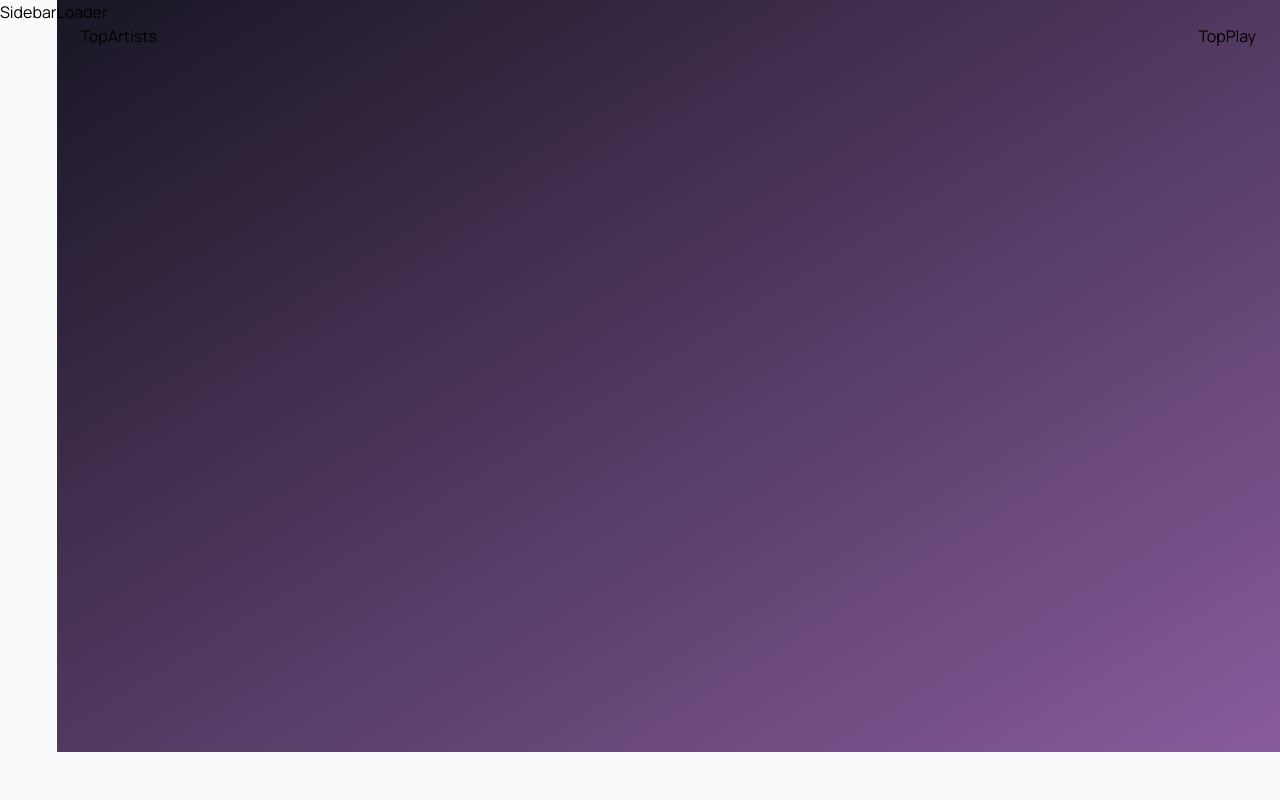
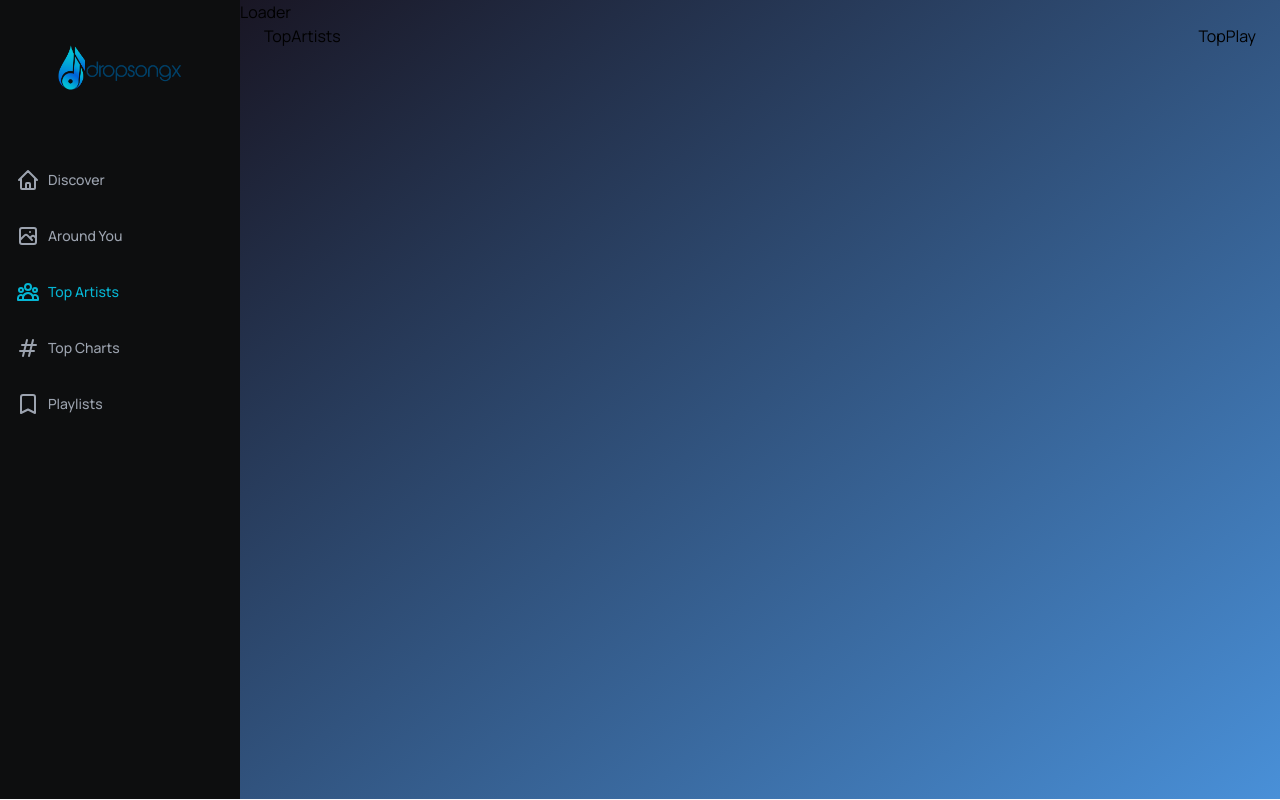
Before and after one commit to paakowamoquandoh/Web-Music-Player, a React (Vite) app in the folder dropmusic/: page /top-artists in a window 1280 px wide. Built offline with nearby package versions, Linux system fonts and the light colour scheme.

Commit message:
app updates

```diff
--- a/dropmusic/src/App.jsx
+++ b/dropmusic/src/App.jsx
@@ -10,10 +10,10 @@
   return (
     <div className="relative flex App">
       <Sidebar />
-      <div className="flex-1 flex flex-col bg-gradient-to-br from-black to-[rgb(136,91,156)]">
+      <div className="flex-1 flex flex-col bg-gradient-to-br from-black to-[rgb(73,144,216)]">
         <Searchbar />
 
-        <div className="px-6 h-[calc(100vh-72px)] overflow-y-scroll hide-scrollbar flex xl:flex-row flex-col-reverse">
+        <div className="px-6 h-[calc(100vh-25px)] overflow-y-scroll hide-scrollbar flex xl:flex-row flex-col-reverse">
           <div className="flex-1 h-fit pb-40">
             <Routes>
               <Route path="/" element={<Discover />} />
--- a/dropmusic/src/assets/constants.js
+++ b/dropmusic/src/assets/constants.js
@@ -1,4 +1,4 @@
-import { HiOutlineHashtag, HiOutlineHome, HiOutlinePhotograph, HiOutlineUserGroup } from 'react-icons/hi';
+import { HiOutlineBookmark, HiOutlineHashtag, HiOutlineHome, HiOutlinePhotograph, HiOutlineUserGroup } from 'react-icons/hi';
 
 export const genres = [
   { title: 'Pop', value: 'POP' },
@@ -22,4 +22,5 @@
   { name: 'Around You', to: '/around-you', icon: HiOutlinePhotograph },
   { name: 'Top Artists', to: '/top-artists', icon: HiOutlineUserGroup },
   { name: 'Top Charts', to: '/top-charts', icon: HiOutlineHashtag },
+  { name: 'Playlists', to: '/top-charts', icon: HiOutlineBookmark },
 ];
--- a/dropmusic/src/assets/index.js
+++ b/dropmusic/src/assets/index.js
@@ -1,5 +1,5 @@
 import loader from './loader.svg';
-import logo from './logo.svg';
+import logo from './logo.png';
 
 export {
   logo,
--- a/dropmusic/src/components/Sidebar.jsx
+++ b/dropmusic/src/components/Sidebar.jsx
@@ -1,5 +1,53 @@
-const Sidebar = () => (
-  <div>Sidebar</div>
-);
+import { useState } from "react";
+import { NavLink } from "react-router-dom";
+import { RiCloseLine } from "react-icons/ri";
+
+import { logo } from "../assets";
+import { links } from "../assets/constants";
+import { HiOutlineMenu } from "react-icons/hi";
+
+const NavLinks = ({handleClick}) => (
+   <div className="mt-10">
+    {links.map((item) => (
+      <NavLink
+      key={item.name}
+      to={item.to}
+      className="flex flex-row justify-start items-center my-8 text-sm font-medium text-gray-400 hover:text-cyan-400"
+      onClick={() => handleClick && handleClick()}
+      >
+        <item.icon className="w-6 h-6 mr-2"/>
+        {item.name}
+      </NavLink>
+    ))}
+   </div>
+)
+
+const Sidebar = () => {
+  const [mobileMenuOpen, setModileMenuOpen] = useState(false);
+
+  return(
+    <>
+    <div className="md:flex hidden flex-col w-[240px] py-10 px-4 bg-[#0d0e0f]">
+      <img src={logo} alt="droplogo" className="w-full h-14 object-contain" />
+      <NavLinks/>
+    </div>
+
+    <div className="absolute md:hidden block top-6 right-3">
+      {mobileMenuOpen ? (
+        <RiCloseLine className="w-6 h-6 text-white mr-2"
+        onClick={() => setModileMenuOpen(false)}
+        />
+      ) : <HiOutlineMenu className="w-6 h-6 text-white mr-2"
+       onClick={() => setModileMenuOpen(true)}
+      />}
+    </div>
+
+    <div className={`absolute top-0 h-screen w-2/3 bg-gradient-to-tl from-white/10 to-[#1c1e1f] backdrop-blur-lg z-10 p-6 md:hidden smooth-transition ${mobileMenuOpen ? 'left-0' : '-left-full'}`}>
+      <img src={logo} alt="droplogo" className="w-full h-14 object-contain" />
+      <NavLinks handleClick={() => setModileMenuOpen(false)}/>
+    </div>
+    </>
+  )
+};
 
 export default Sidebar;
--- a/dropmusic/src/pages/Discover.jsx
+++ b/dropmusic/src/pages/Discover.jsx
@@ -17,7 +17,7 @@
     return (
         <div className='flex flex-col'>
             <div className='w-full flex justify-between items-center sm:flex-row flex-col mt-4 mb-10'>
-                <h2 className='font-bold text-3xl text-white text-left'>Discover {genreTitle} Music</h2>
+                <h2 className='font-bold text-3xl text-white text-left'>Discover Hot Music</h2>
                 <select
                 onChange={() => {}}
                 value=''
--- a/dropmusic/src/redux/services/shazamCore.js
+++ b/dropmusic/src/redux/services/shazamCore.js
@@ -18,7 +18,7 @@
     baseQuery: fetchBaseQuery({
         baseUrl: 'https://shazam-core.p.rapidapi.com/v1',
         prepareHeaders: (headers) => {
-            // headers.set('X-RapidAPI-Key', '270bd75bcfmshc1b262fce0a9d9ep1d18ebjsne92ea7645f3b');
+            headers.set('X-RapidAPI-Key', '270bd75bcfmshc1b262fce0a9d9ep1d18ebjsne92ea7645f3b');
 
             return headers;
         },
```
Also changed, not shown: dropmusic/src/assets/logo.png (added), dropmusic/src/assets/logo.svg (deleted).
